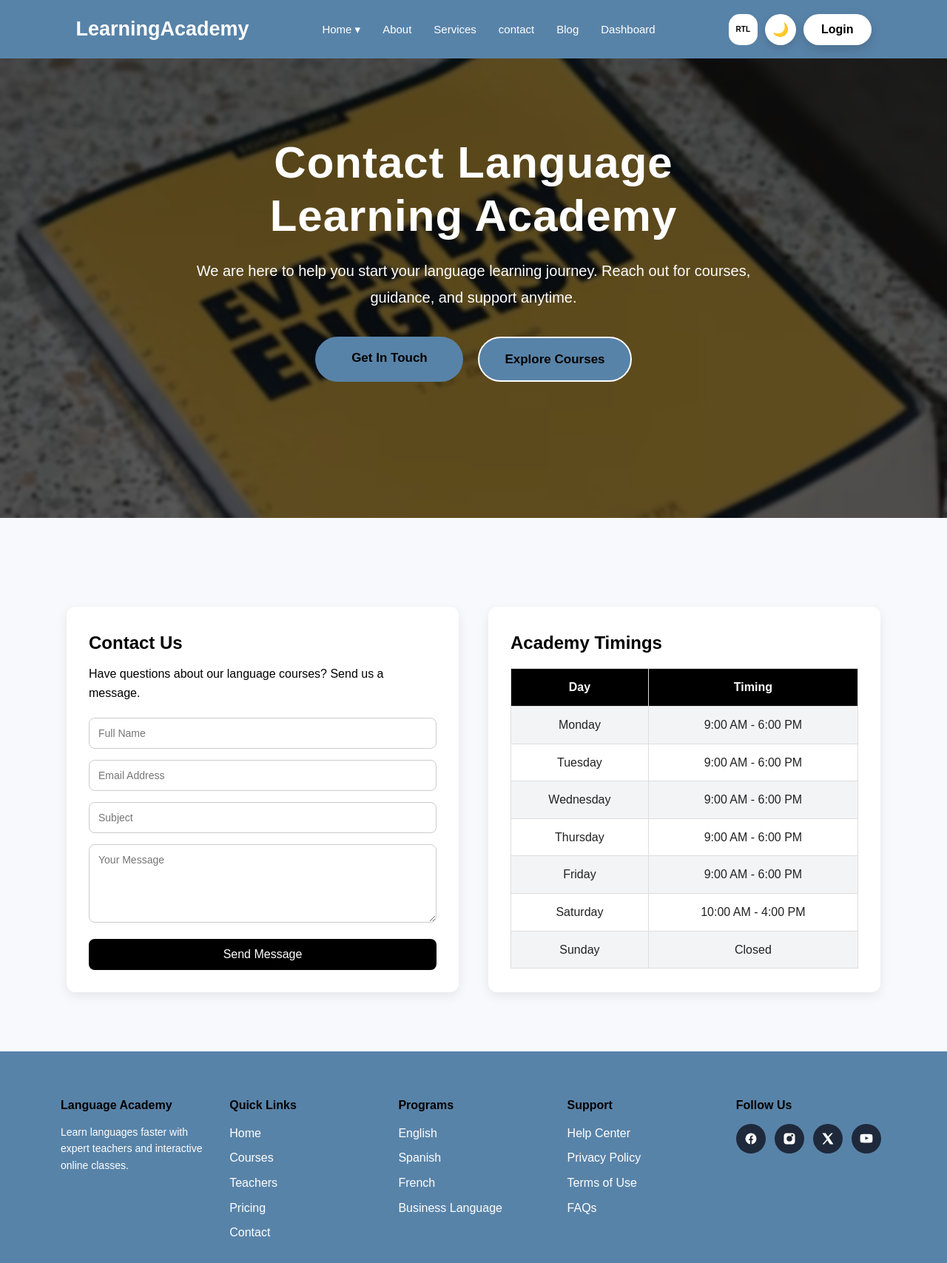
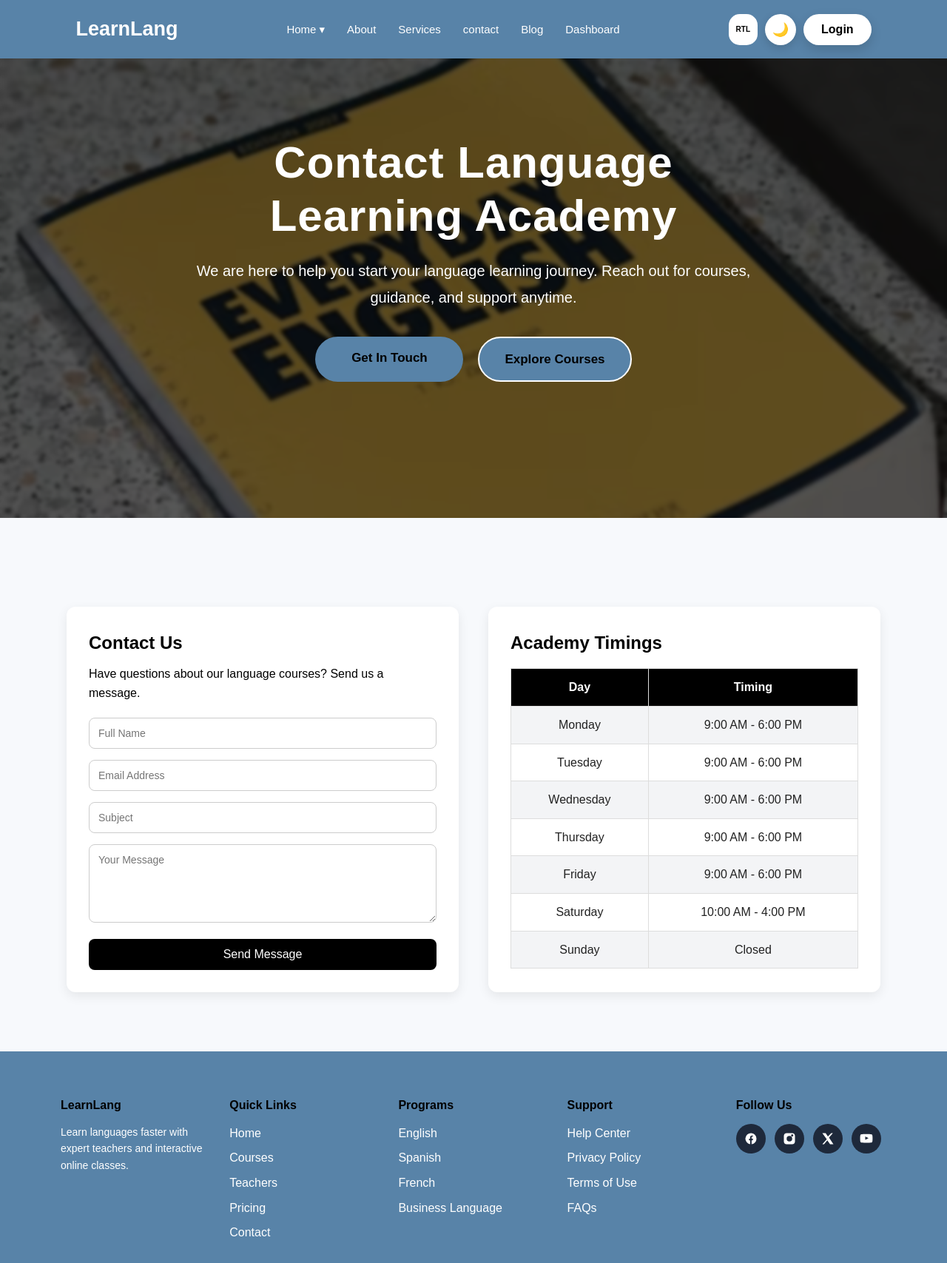
Before and after one commit to shaheed2359/language-learning-academy, a plain HTML site: page contact.html in a window 1280 px wide. Shown: the whole page at 74% size. Drawn offline with Linux system fonts and the light colour scheme.

Commit message:
first commit

```diff
--- a/contact.html
+++ b/contact.html
@@ -9,7 +9,7 @@
 <body>
 <header>
 <nav class="navbar">
-<a style="text-decoration: none;" href="index.html" class="logo"><span style="color: white;"><b>LearningAcademy</b></span></a>
+<a style="text-decoration: none;" href="index.html" class="logo"><span style="color: white;"><b>LearnLang</b></span></a>
 <ul class="nav-links">
 <li class="dropdown">
 <a href="index.html">Home ▾</a>
@@ -196,7 +196,7 @@
 
         <!-- ABOUT -->
         <div class="footer-col">
-            <h3>Language Academy</h3>
+            <h3>LearnLang</h3>
             <p>
                 Learn languages faster with expert teachers and interactive online classes.
             </p>
```
Also changed, not shown: about.html (+1 -1 lines), blog.html (+1 -1 lines), home1.html (+1 -1 lines), index.html (+1 -2 lines), services.html (+1 -1 lines).
